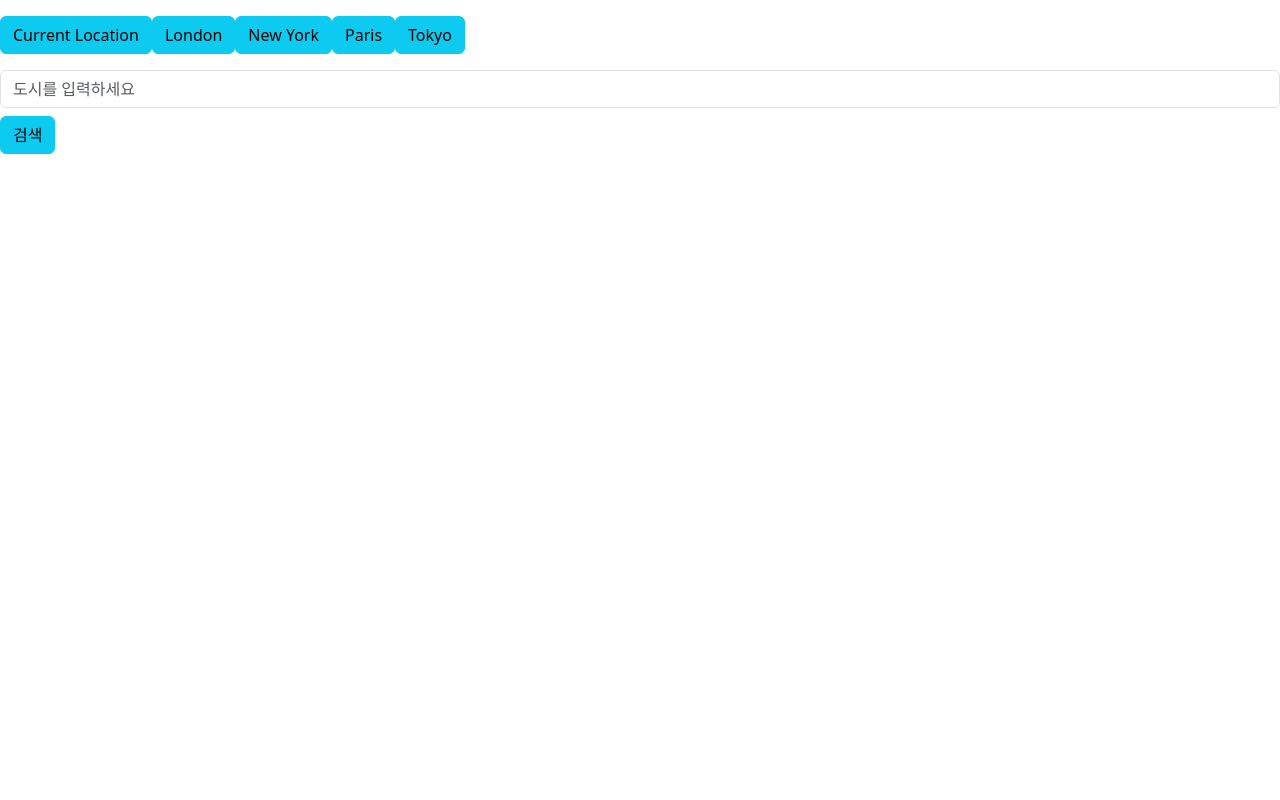
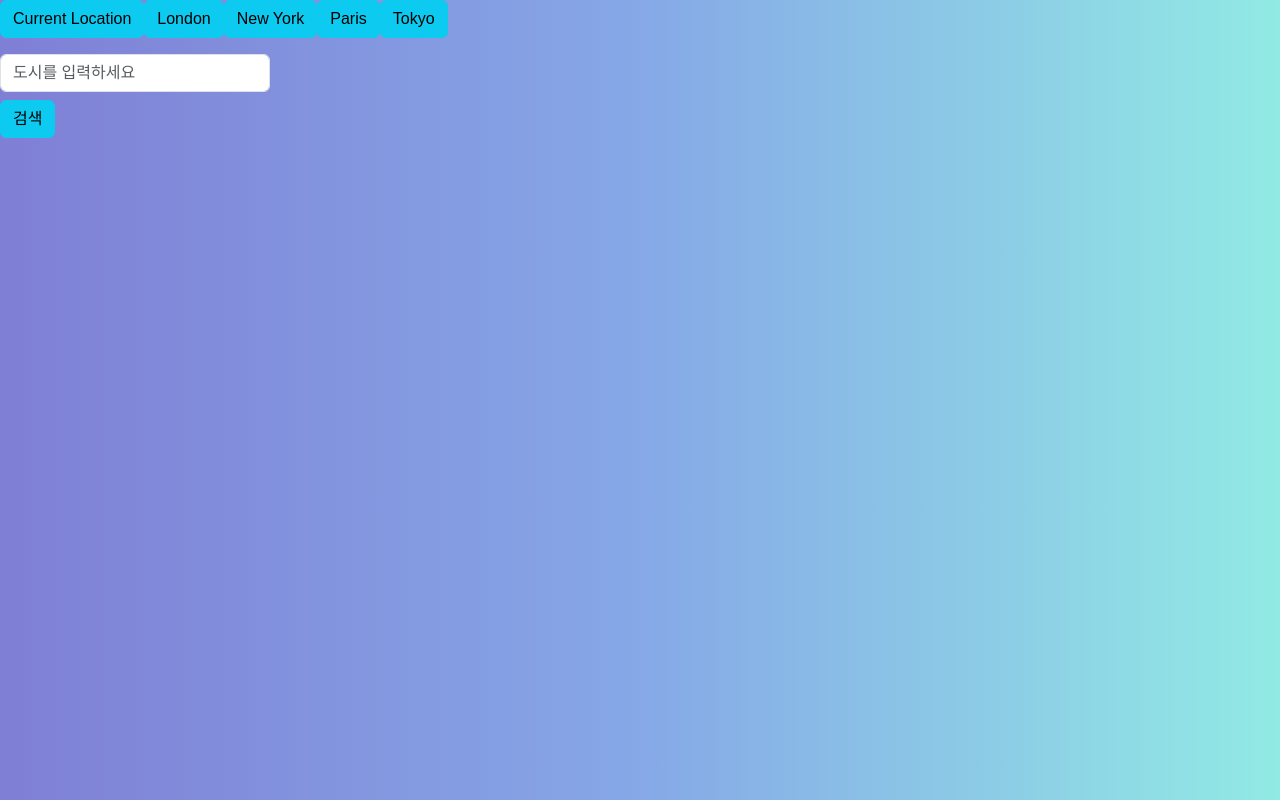
Before and after one commit to hheeju98/Weather_APP, a React (Create React App) app: page / in a window 1280 px wide. Built offline with nearby package versions, Linux system fonts and the light colour scheme; no server answers.

Commit message:
스타일링 적용

```diff
--- a/src/App.css
+++ b/src/App.css
@@ -1,38 +1,37 @@
-.App {
-  text-align: center;
+.weather_box {
+  background: #7f7fd5; /* fallback for old browsers */
+  background: -webkit-linear-gradient(
+    to right,
+    #7f7fd5,
+    #86a8e7,
+    #91eae4
+  ); /* Chrome 10-25, Safari 5.1-6 */
+  background: linear-gradient(
+    to right,
+    #7f7fd5,
+    #86a8e7,
+    #91eae4
+  ); /* W3C, IE 10+/ Edge, Firefox 16+, Chrome 26+, Opera 12+, Safari 7+ */
+  height: 100vh;
+  color: aliceblue;
+  font-family: Arial, sans-serif;
+}
+.hot_temperature {
+  /* 온도가 26도 이상일 때 배경색 */
+  background: -webkit-linear-gradient(to right, #ffc500, #c21500);
+  background: linear-gradient(to right, #ffc500, #c21500);
+}
+html,
+body {
+  width: 100%;
+  height: 100%;
 }
 
-.App-logo {
-  height: 40vmin;
-  pointer-events: none;
+.weather_info-container {
+  font-size: 18px;
+  margin: auto;
 }
 
-@media (prefers-reduced-motion: no-preference) {
-  .App-logo {
-    animation: App-logo-spin infinite 20s linear;
-  }
+form {
+  width: 270px;
 }
-
-.App-header {
-  background-color: #282c34;
-  min-height: 100vh;
-  display: flex;
-  flex-direction: column;
-  align-items: center;
-  justify-content: center;
-  font-size: calc(10px + 2vmin);
-  color: white;
-}
-
-.App-link {
-  color: #61dafb;
-}
-
-@keyframes App-logo-spin {
-  from {
-    transform: rotate(0deg);
-  }
-  to {
-    transform: rotate(360deg);
-  }
-}
--- a/src/App.js
+++ b/src/App.js
@@ -101,26 +101,34 @@ function App() {
     });
   };
 
+  // 온도가 26도 이상일 경우에 배경색 변경
+  const temperatureStyleClass = () => {
+    return weatherData && weatherData.main.temp > 26 ? "hot_temperature" : "";
+  };
+
   return (
-    <div>
-      {weatherData ? (
-        <div>
-          <h2>{weatherData.name}</h2>
-          <h2>{new Date().toDateString()}</h2>
-          <h2>{formatTime(new Date())}</h2>
-          <h2>{weatherData.main.temp}°C</h2>
+    <div className={`weather_box ${temperatureStyleClass()}`}>
+      {weatherData && (
+        <div className="weather_info-container">
+          <p>{weatherData.name}</p>
+          <p>{new Date().toDateString()}</p>
+          <p>{formatTime(new Date())}</p>
+          <p>{weatherData.main.temp}°C</p>
           <p>{weatherData.weather[0].description}</p>
         </div>
-      ) : (
-        <p></p>
       )}
+
+      <div>
         <Button variant="info" onClick={handleCurrentLocationClick}>
           Current Location
         </Button>
         <Button variant="info" onClick={() => handleCityButtonClick("London")}>
           London
         </Button>
-      <Button variant="info" onClick={() => handleCityButtonClick("New York")}>
+        <Button
+          variant="info"
+          onClick={() => handleCityButtonClick("New York")}
+        >
           New York
         </Button>
         <Button variant="info" onClick={() => handleCityButtonClick("Paris")}>
@@ -129,7 +137,7 @@ function App() {
         <Button variant="info" onClick={() => handleCityButtonClick("Tokyo")}>
           Tokyo
         </Button>
-
+      </div>
       <Form onSubmit={handleSearchSubmit} className="mt-3">
         <Form.Control
           type="text"
```
Lines whose indentation alone changed are shown as unchanged.
